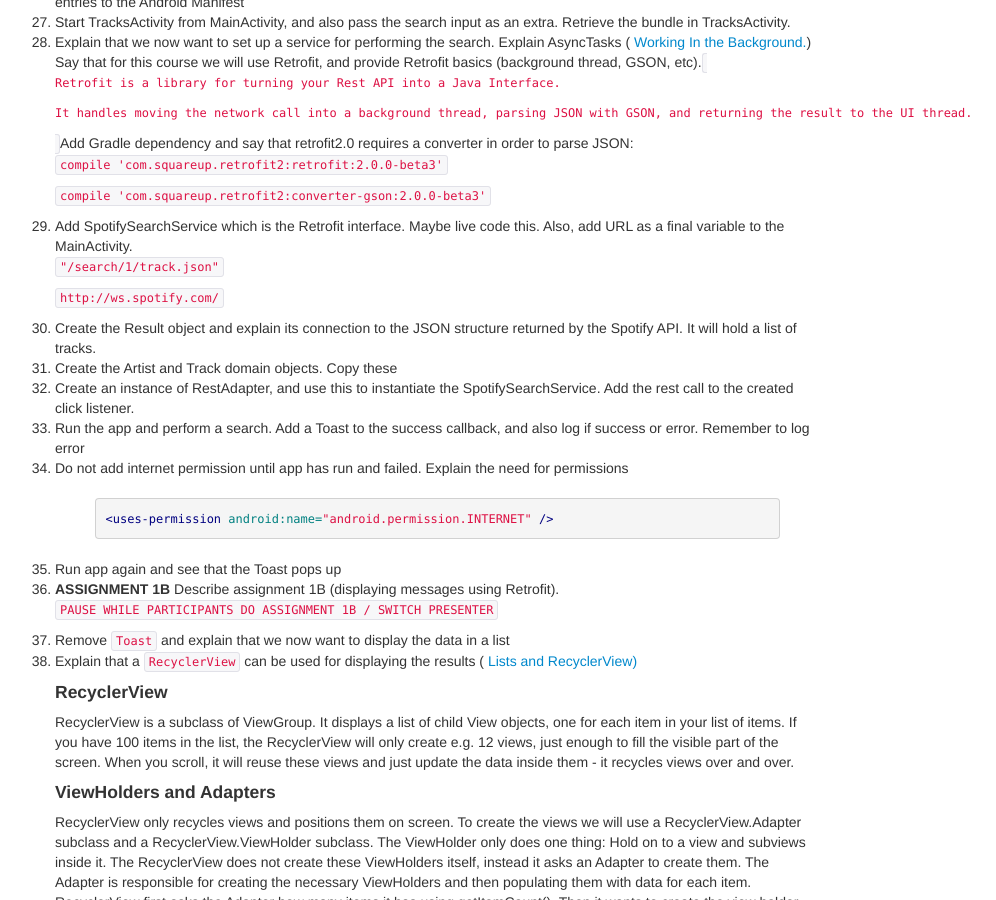
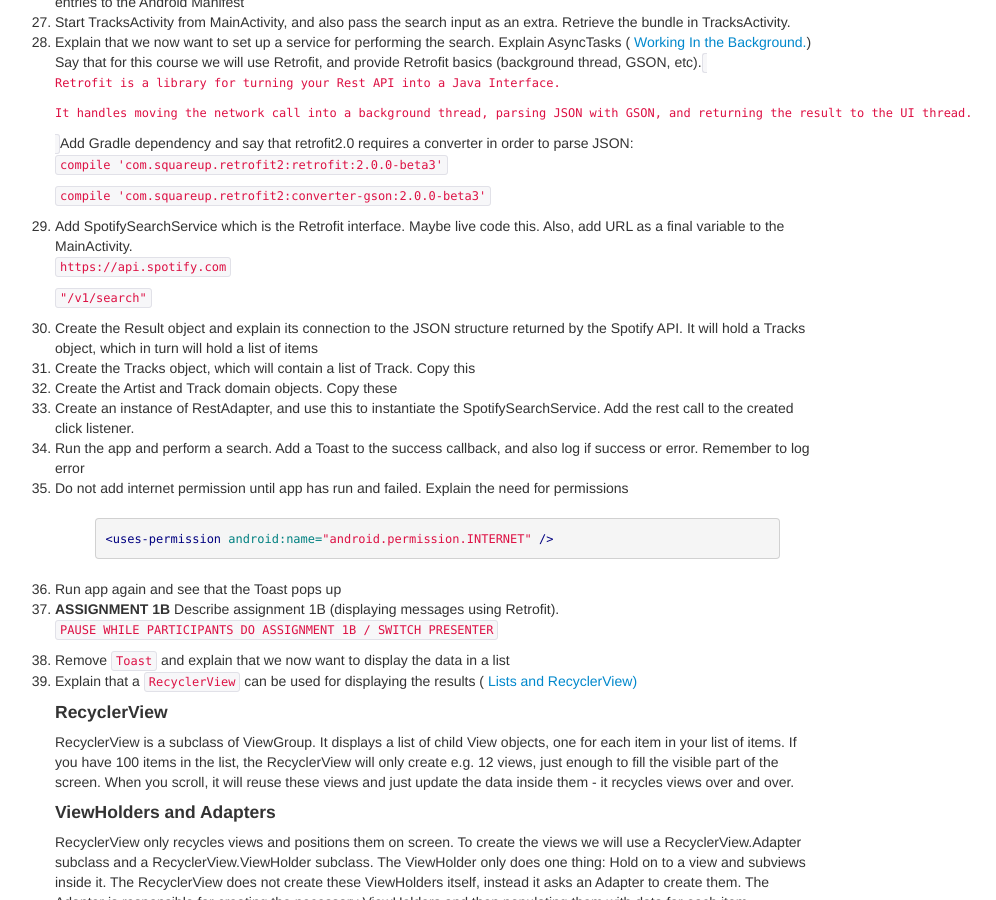
Before and after one commit to bekk/android101, a Jekyll site: the page built from docs/pages/manuscript.html, in a window 1280 px wide and 900 px high, scrolled down 1787 px. Shown: the whole window, without its empty margins (5-1001 px from the left). Built offline with Jekyll 4.4.1, drawn with Linux system fonts in a browser that asks for light colours; Markdown is read by kramdown in place of the engine named in the settings; some of the changed text lies outside the part shown.

Commit message:
Oppdatert manuscript mhp nytt api

```diff
--- a/docs/pages/manuscript.html
+++ b/docs/pages/manuscript.html
@@ -73,10 +73,11 @@
         <p><code>compile 'com.squareup.retrofit2:retrofit:2.0.0-beta3'</code></p>
         <p><code>compile 'com.squareup.retrofit2:converter-gson:2.0.0-beta3'</code></p>
     <li>Add SpotifySearchService which is the Retrofit interface. Maybe live code this. Also, add URL as a final variable to the MainActivity.
-        <p><code>"/search/1/track.json"</code></p>
-        <p><code>http://ws.spotify.com/</code></p>
+        <p><code>https://api.spotify.com</code></p>
+        <p><code>"/v1/search"</code></p>
     </li>
-    <li> Create the Result object and explain its connection to the JSON structure returned by the Spotify API. It will hold a list of tracks.</li>
+    <li> Create the Result object and explain its connection to the JSON structure returned by the Spotify API. It will hold a Tracks object, which in turn will hold a list of items</li>
+    <li> Create the Tracks object, which will contain a list of Track. Copy this</li>
     <li> Create the Artist and Track domain objects. Copy these</li>
     <li> Create an instance of RestAdapter, and use this to instantiate the SpotifySearchService. Add the rest call to the created click listener. </li>
     <li> Run the app and perform a search. Add a Toast to the success callback, and also log if success or error. Remember to log error</li>
@@ -195,17 +196,30 @@
 {% endhighlight %}
 
 <h3> TrackResponse, Track and Artist classes</h3>
-
 {% highlight java %}
 public class TrackResponse {
-    private List<Track> tracks;
+    private Tracks tracks;
 
-    public List<Track> getTracks() {
+    public Tracks getTracks() {
         return tracks;
     }
 
-    public void setTracks(List<Track> tracks) {
+    public void setTracks(Tracks tracks) {
         this.tracks = tracks;
+    }
+}
+{% endhighlight %}
+
+{% highlight java %}
+public class Tracks {
+    private List<Track> items;
+
+    public List<Track> getItems() {
+        return items;
+    }
+
+    public void setItems(List<Track> items) {
+        this.items = items;
     }
 }
     {% endhighlight %}
```
